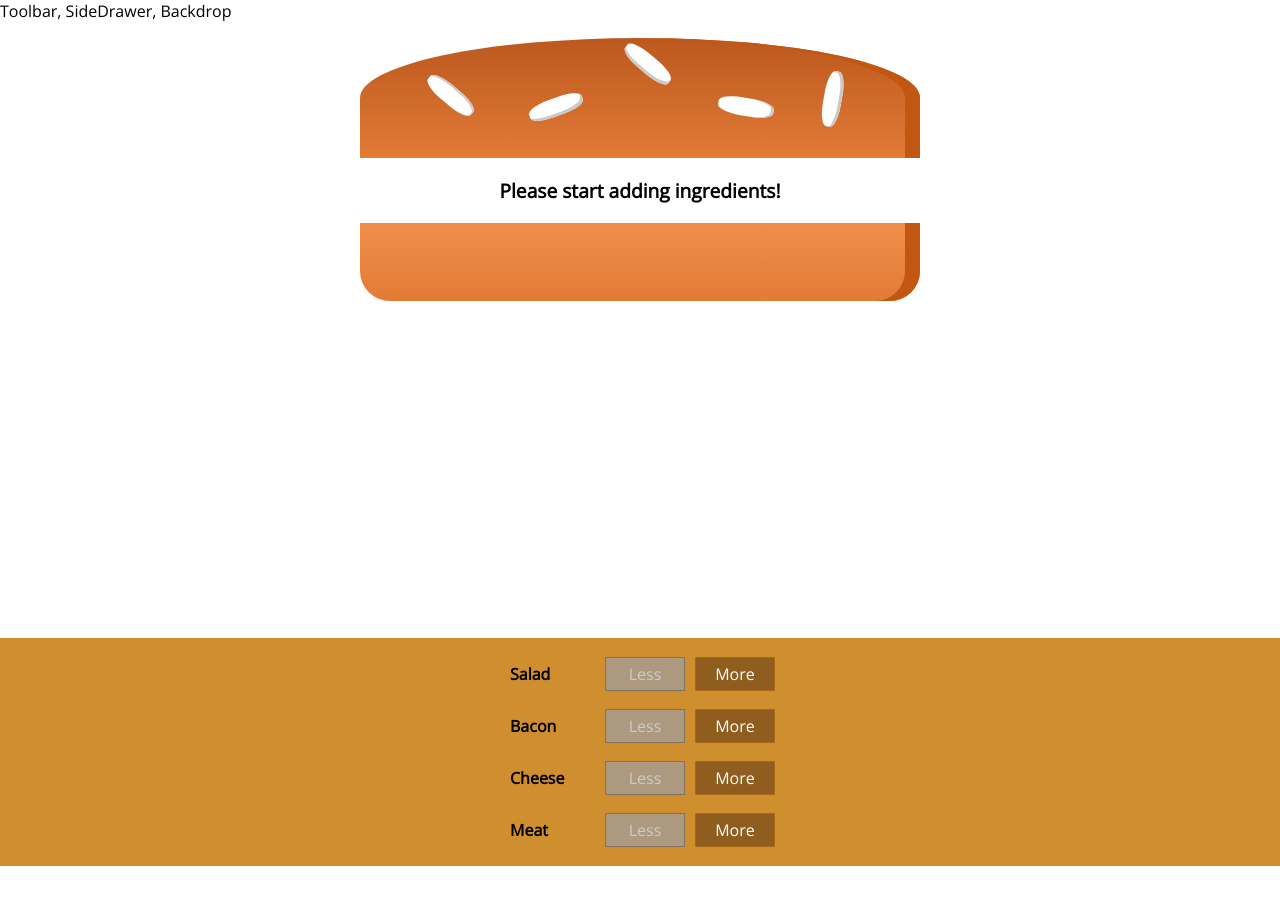
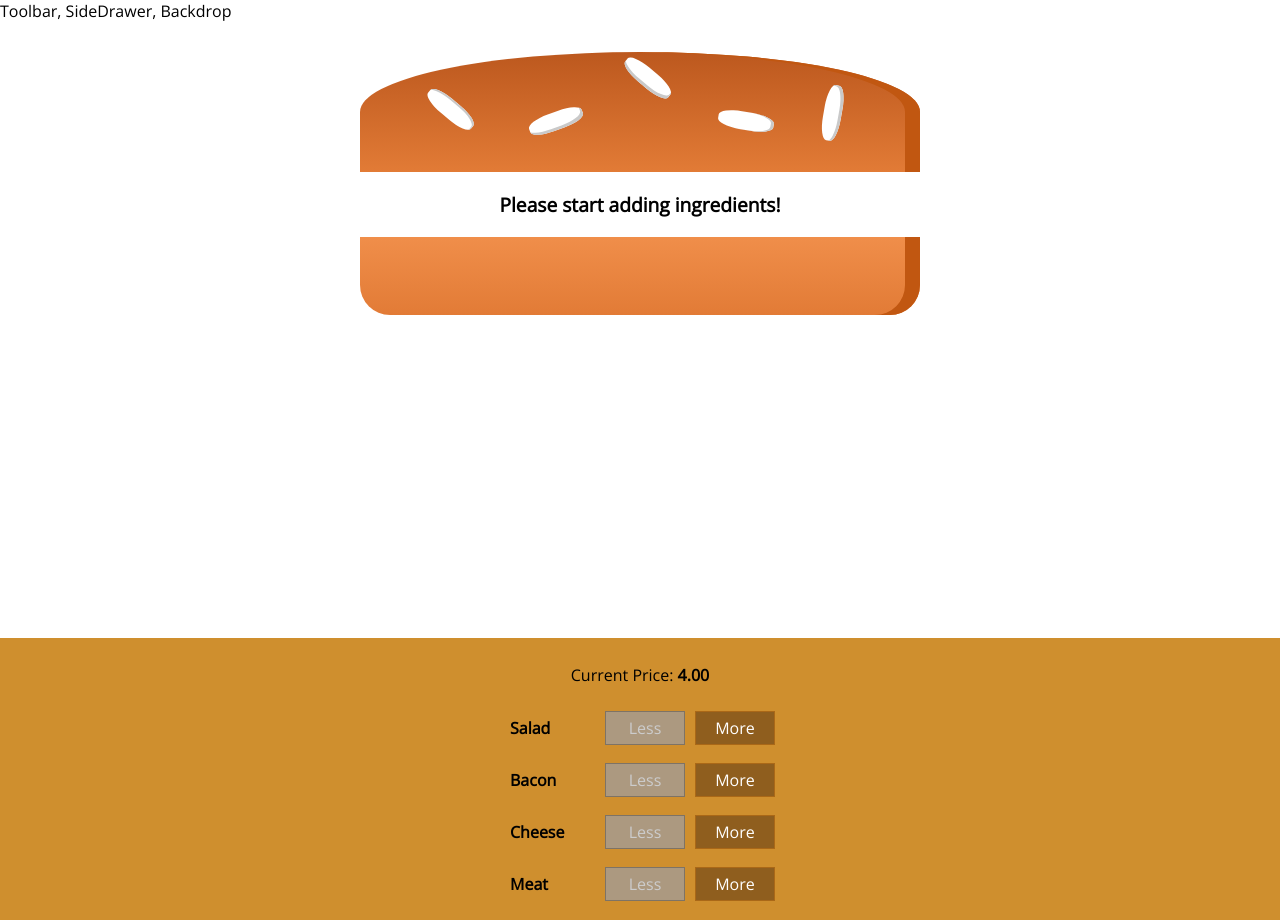
Before and after one commit to fabio-franco/burger-builder, a React app: page / in a window 1280 px wide. Before the commit the page ends 866 px from the top, so only its background shows below. Built offline with nearby package versions, Linux system fonts and the light colour scheme.

Commit message:
Added price control

```diff
--- a/src/components/Burger/BuildControls/BuildControls.js
+++ b/src/components/Burger/BuildControls/BuildControls.js
@@ -12,6 +12,7 @@
 
 const buildControls = (props) => (
   <div className={classes.BuildControls}>
+    <p>Current Price: <strong>{props.price.toFixed(2)}</strong></p>
     {controls.map(ctrl => (
       <BuildControl
         key={ctrl.label}
--- a/src/components/Burger/Burger.css
+++ b/src/components/Burger/Burger.css
@@ -2,7 +2,7 @@
   width: 100%;
   margin: auto;
   height: 250px;
-  /* overflow: scroll; */
+  overflow: scroll;
   text-align: center;
   font-weight: bold;
   font-size: 1.2rem;
--- a/src/containers/BurgerBuilder/BurgerBuilder.js
+++ b/src/containers/BurgerBuilder/BurgerBuilder.js
@@ -71,7 +71,8 @@
         <BuildControls
           ingredientAdded={this.addIngredientHandler}
           ingredientRemoved={this.removeIngredientHandler}
-          disabled={disabledInfo}/>
+          disabled={disabledInfo}
+          price={this.state.totalPrice}/>
       </Aux>
     );
   }
```
